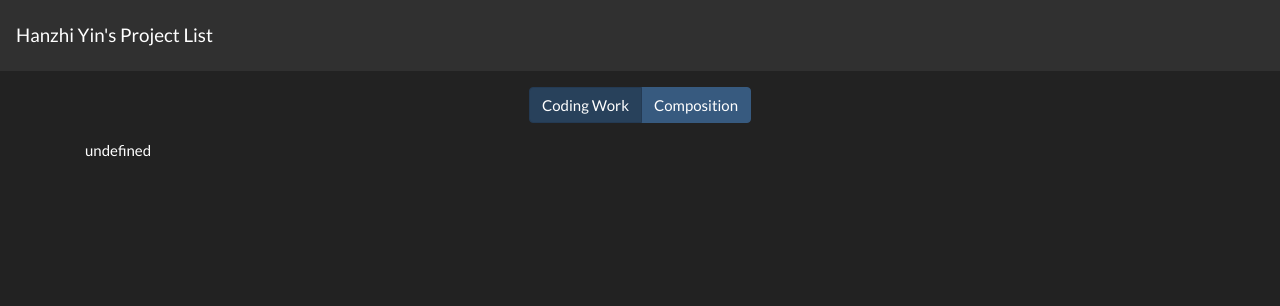
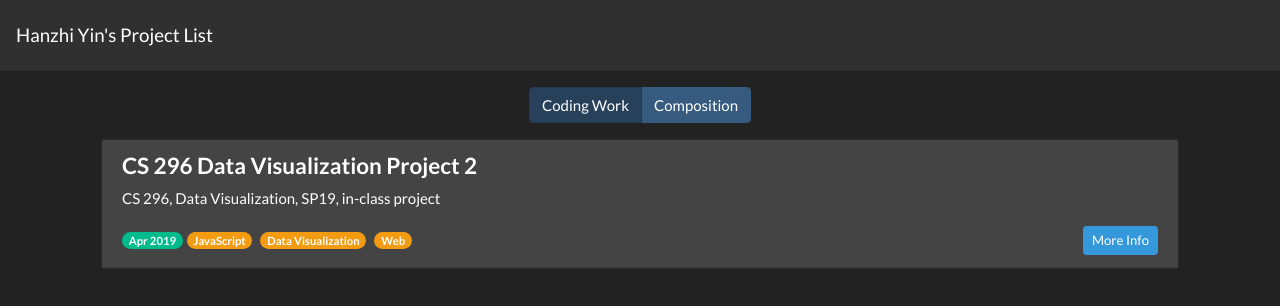
Before and after one commit to int0thewind/int0thewind.github.io, a plain HTML site: page project/index.html in a window 1280 px wide. Drawn offline with nearby package versions, Linux system fonts and the light colour scheme.

Commit message:
add code lib

```diff
--- a/project/index.html
+++ b/project/index.html
@@ -10,20 +10,16 @@
     <nav class="navbar stickey-top navbar-dark bg-dark">
         <span class="navbar-brand mb-0 h1">Hanzhi Yin's Project List</span>
     </nav>
-
     <div class="wrapper text-center m-3">
         <div class="btn-group mx-auto" role="group">
             <button class="btn btn-primary active" id="code-btn">Coding Work</button>
             <button class="btn btn-primary" id="comp-btn">Composition</button>
         </div>
     </div>
-
     <div class="container mx-auto" id="code-list"></div>
     <div class="container mx-auto d-none" id="comp-list"></div>
-
+    <script src="https://code.jquery.com/jquery-3.2.1.slim.min.js" integrity="sha384-KJ3o2DKtIkvYIK3UENzmM7KCkRr/rE9/Qpg6aAZGJwFDMVNA/GpGFF93hXpG5KkN" crossorigin="anonymous"></script>
+    <script src="https://maxcdn.bootstrapcdn.com/bootstrap/4.0.0/js/bootstrap.min.js" integrity="sha384-JZR6Spejh4U02d8jOt6vLEHfe/JQGiRRSQQxSfFWpi1MquVdAyjUar5+76PVCmYl" crossorigin="anonymous"></script>
     <script src="./script.js"></script>
-    <script defer src="https://code.jquery.com/jquery-3.2.1.slim.min.js" integrity="sha384-KJ3o2DKtIkvYIK3UENzmM7KCkRr/rE9/Qpg6aAZGJwFDMVNA/GpGFF93hXpG5KkN" crossorigin="anonymous"></script>
-    <script defer src="https://cdnjs.cloudflare.com/ajax/libs/popper.js/1.12.9/umd/popper.min.js" integrity="sha384-ApNbgh9B+Y1QKtv3Rn7W3mgPxhU9K/ScQsAP7hUibX39j7fakFPskvXusvfa0b4Q" crossorigin="anonymous"></script>
-    <script defer src="https://maxcdn.bootstrapcdn.com/bootstrap/4.0.0/js/bootstrap.min.js" integrity="sha384-JZR6Spejh4U02d8jOt6vLEHfe/JQGiRRSQQxSfFWpi1MquVdAyjUar5+76PVCmYl" crossorigin="anonymous"></script>
 </body>
 </html>
--- a/project/lib/code.json
+++ b/project/lib/code.json
@@ -1,7 +1,30 @@
 [
     {
-        "title": "",
-        "date": "",
-        "desc": ""
+        "id": "cs296-proj2",
+        "isMain": false,
+        "title": "CS 296 Data Visualization Project 2",
+        "year": 2019,
+        "month": 4,
+        "desc": "Data visulization of the incoming student demography of UIUC. Written by JavaScript and HTML using d3.js. Incoperated a variety of web design techniques including sidebars, mouseover tip, and interactable chart.",
+        "shortDesc": "CS 296, Data Visualization, SP19, in-class project",
+        "links": {
+            "GitHub": "https://github.com/int0thewind/CS-296-Project-2"
+        },
+        "tags": ["JavaScript", "Data Visualization", "Web"],
+        "imgs": [],
+        "colab": [
+            {
+                "name": "Jiangran Wang",
+                "contact": ""
+            },
+            {
+                "name": "Zhengguan Dai",
+                "contact": ""
+            },
+            {
+                "name": "Mingjie Zhao",
+                "contact": ""
+            }
+        ]
     }
 ]
--- a/project/lib/comp.json
+++ b/project/lib/comp.json
@@ -1,6 +1,6 @@
 [
     {
-        "id": "C. 1",
+        "id": "C.1",
         "isMain": false,
         "title": "Fugue for Strings in F Major, \"Falling Leaves\"",
         "year": 2018,
@@ -8,10 +8,11 @@
         "desc": "The inspiration for this fugue was from the beautiful autumn scenery in the Robert Allerton Park. From that, I came out the main theme of the fugue. When I was composing it, I realised that the theme is quite similar to Mozart's Requiem in d minor, K. 626, the 6th movement, Recordare. Eventually I decided to put this into a fugue, since fugue repeatedly elaborate one single motive. This is a very primitive try on fugue, as this piece actually contains lots of non-stylistic chords and even retrograde, but this is actually my first completed long piece and also my first fugue.",
         "shortDesc": "A three voice fugue for string instrument inspired by the beautiful autumn scenery in the Robert Allerton Park.",
         "links": {
-            "score": "https://drive.google.com/file/d/16aOQE6xrlPRqZa77RxOxlYorNhBhDYDi/view?usp=sharing"
+            "Score": "https://drive.google.com/file/d/16aOQE6xrlPRqZa77RxOxlYorNhBhDYDi/view?usp=sharing"
         },
         "tags": ["Strings", "Fugue"],
-        "imgs": []
+        "imgs": [],
+        "colab": []
     }
 
 ]
--- a/project/script.js
+++ b/project/script.js
@@ -1,7 +1,4 @@
 'use strict';
-// ================================================================
-// Constant Declaration
-// ================================================================
 
 const codeList = document.getElementById('code-list');
 const compList = document.getElementById('comp-list');
@@ -10,34 +7,33 @@ const compBtn = document.getElementById('comp-btn');
 
 const monthAbbr = ['Jan', 'Feb', 'Mar', 'Apr', 'May', 'Jun', 'Jul', 'Aug', 'Sep', 'Oct', 'Nov', 'Dec'];
 
-const toggle = () => {
+const toggleList = _ => {
     codeList.classList.toggle('d-none');
     codeBtn.classList.toggle('active');
     compList.classList.toggle('d-none');
     compBtn.classList.toggle('active');
 }
 
-const newPara = (c, ...classList) => {
+const newPara = (text, ...classList) => {
     const p = document.createElement('p');
     p.classList.add(...classList)
-    p.innerText = c;
+    p.innerText = text;
     return p;
 }
 
-const newSpan = (c, ...classList) => {
+const newSpan = (text, ...classList) => {
     const s = document.createElement('span');
     s.classList.add(...classList);
-    s.innerText = c;
+    s.innerText = text;
     return s;
 }
 
-const newLink = (c, l, n, ...classList) => {
+const newLink = (text, link, newTab, ...classList) => {
     const a = document.createElement('a');
     a.classList.add(...classList);
-    a.innerText = c;
-    a.setAttribute('href', l);
-    if (n)
-        a.setAttribute('target', '_blank');
+    a.innerText = text;
+    a.setAttribute('href', link);
+    if (newTab) a.setAttribute('target', '_blank');
     return a;
 }
 
@@ -47,18 +43,20 @@ const newDiv = (...classList) => {
     return d;
 }
 
-const genComp = (d) => {
-    const { id, isMain, title, year, month, desc, shortDesc, links, tags, imgs } = d;
+const checkID = id => { if (document.getElementById(id)) throw new Error('Duplicated project ID found!') }
+
+const genCard = d => {
+    const { id, isMain, title, year, month, desc, shortDesc, links, tags, imgs, colab } = d;
+    checkID(id);
 
     const cardHeader = newDiv('card-header');
-    cardHeader.append(newPara(title, 'font-weight-bold', 'h4'), newPara(shortDesc));
-        const cardBtnList = newDiv('d-flex', 'justify-content-start', 'align-items-center');
+        const cardBtnList = newDiv('d-flex', 'flex-wrap', 'justify-content-start', 'align-items-center');
         cardBtnList.append(newSpan(`${monthAbbr[month - 1]} ${year}`, 'badge', 'badge-pill', 'badge-success'));
-        if (isMain)
-            cardBtnList.append(newSpan('Major Work', 'badge', 'badge-pill', 'badge-warning'));
-        if (tags.length !== 0)
+        if (isMain) cardBtnList.append(newSpan('Major Work', 'badge', 'badge-pill', 'badge-warning'));
+        if (tags.length !== 0) {
             for (const tag of tags)
                 cardBtnList.append(newSpan(tag, 'badge', 'badge-pill', 'badge-warning', 'mx-1'));
+        }
         cardBtnList.append(newSpan('', 'm-auto'));
         const cardInfoBtn = document.createElement('button');
             cardInfoBtn.classList.add('btn', 'btn-info', 'btn-sm');
@@ -66,26 +64,31 @@ const genComp = (d) => {
             cardInfoBtn.setAttribute('data-target', `#${id}`);
             cardInfoBtn.innerText = 'More Info';
         cardBtnList.append(cardInfoBtn);
+    cardHeader.append(newPara(title, 'font-weight-bold', 'h4'), newPara(shortDesc));
     cardHeader.append(cardBtnList);
 
     const cardMain = newDiv('collapse');
     cardMain.id = id;
     cardMain.setAttribute('data-parent', '#comp-list');
         const cardBody = newDiv('card-body');
+        cardBody.append(newPara(desc));
             const cardLinkList = newDiv('d-flex', 'justify-content-start', 'flex-wrap')
-            for (const prop in links) {
+            if (colab.length !== 0) {
+                const colabList = newDiv('d-flex', 'flex-column', 'm-3');
+                colabList.append(newPara('Collaborators:'));
+                colab.forEach(person => {
+                    colabList.append(newPara(`${person.name}. ${person.contact ? person.contact : 'Contact unavailable'}`, 'm-0', 'p-0'));
+                });
+                cardBody.append(colabList);
+            }
+            for (const prop in links)
                 cardLinkList.append(newLink(prop, links[prop], true, 'btn', 'btn-link'));
-            }
-        cardBody.append(newPara(desc), cardLinkList);
+        cardBody.append(cardLinkList);
     cardMain.append(cardBody);
 
     const card = newDiv('card', 'm-3');
     card.append(cardHeader, cardMain);
     return card;
-}
-
-const genCode = (d) => {
-    const { id, isMain, title, year, month, desc, shortDesc, links, tags, imgs } = d;
 }
 
 const sortData = (f, s) => {
@@ -94,31 +97,19 @@ const sortData = (f, s) => {
     return f.month - s.month;
 }
 
-// ================================================================
-// Async procedures
-// ================================================================
-
-const fetchComp = async () => {
-    try {
-        const data = JSON.parse(await (await fetch('./lib/comp.json')).text());
-        data.sort(sortData);
-        data.forEach(d => compList.append(genComp(d)));
-    } catch (e) { console.error(e); }
+const fetchComp = async _ => {
+    const data = JSON.parse(await (await fetch('./lib/comp.json')).text());
+    data.sort(sortData);
+    data.forEach(d => compList.append(genCard(d)));
 }
 
-const fetchCode = async () => {
-    try {
-        const data = JSON.parse(await (await fetch('./lib/code.json')).text());
-        data.sort(sortData);
-        data.forEach(d => codeList.append(genCode(d)));
-    } catch (e) { console.error(e); }
+const fetchCode = async _ => {
+    const data = JSON.parse(await (await fetch('./lib/code.json')).text());
+    data.sort(sortData);
+    data.forEach(d => codeList.append(genCard(d)));
 }
 
-// ================================================================
-// Main
-// ================================================================
-
-fetchComp();
-fetchCode();
-codeBtn.onclick = _ => { if (!codeBtn.classList.contains('active')) toggle() }
-compBtn.onclick = _ => { if (!compBtn.classList.contains('active')) toggle() }
+fetchComp().catch(console.error);
+fetchCode().catch(console.error);
+codeBtn.onclick = _ => { if (!codeBtn.classList.contains('active')) toggleList() }
+compBtn.onclick = _ => { if (!compBtn.classList.contains('active')) toggleList() }
```
